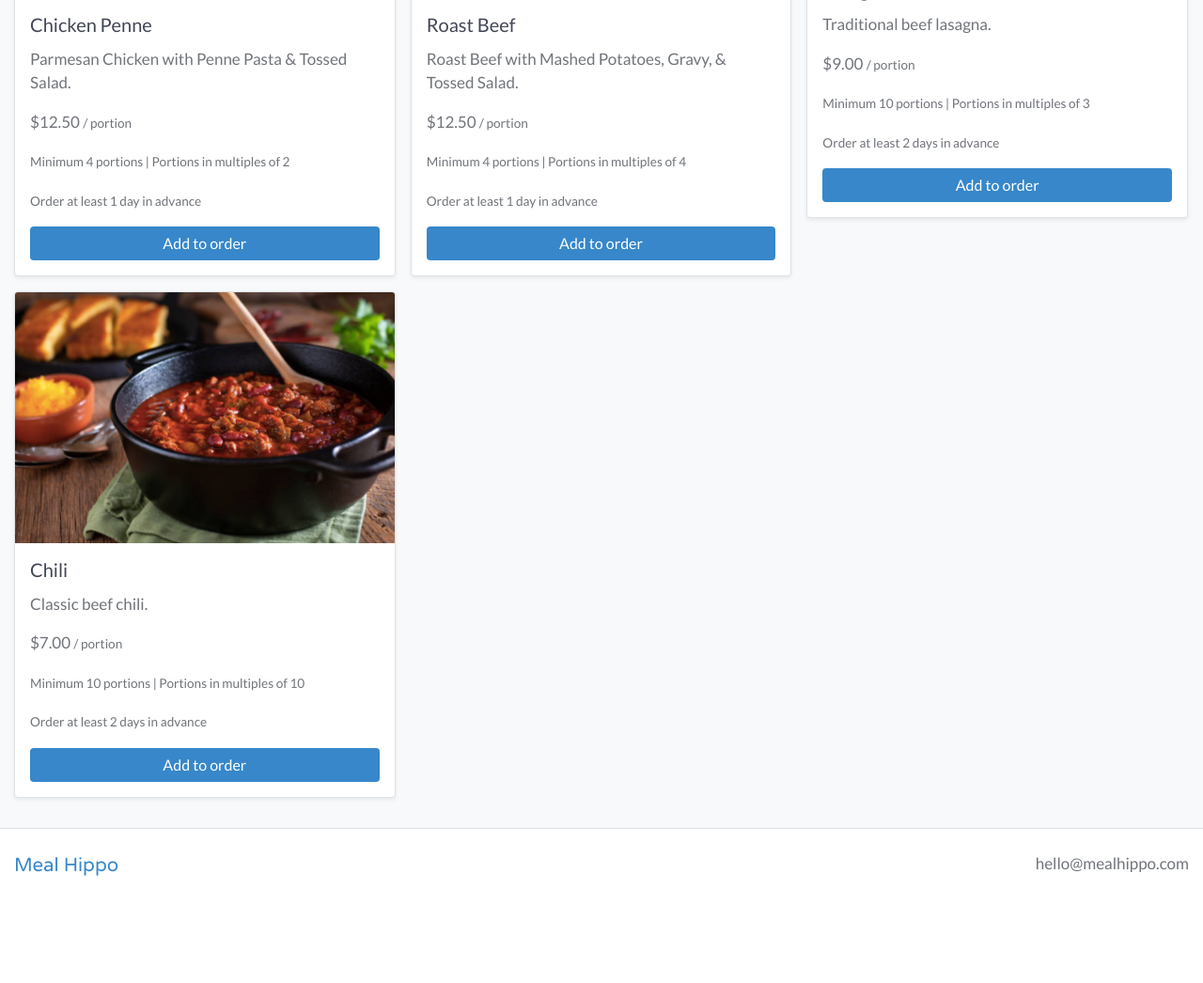
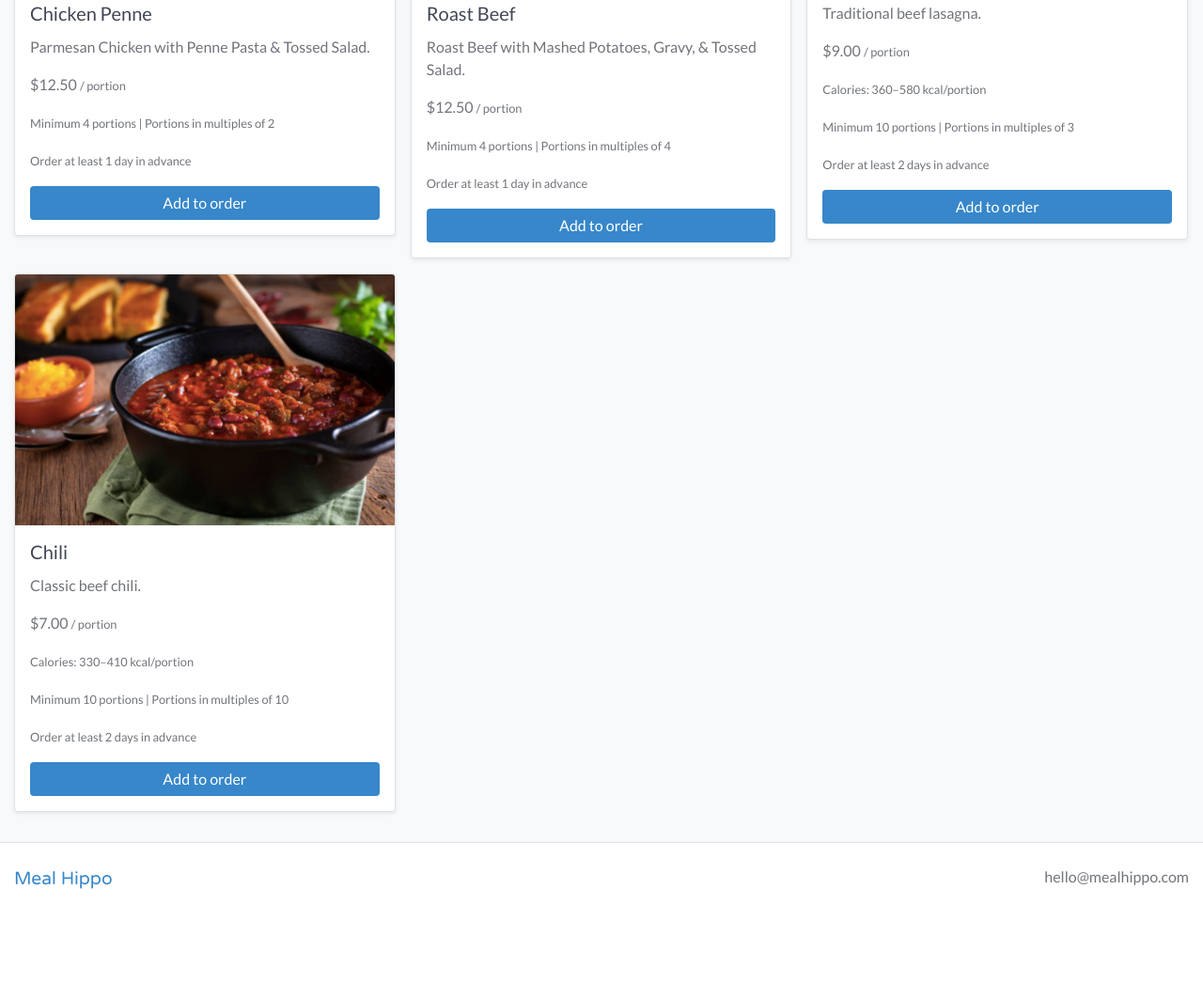
Before and after one commit to bneeland/meal-hippo, a Django app: page /order/items in a window 1280 px wide. Shown: the part 1061-2107 px from the top of the page at 94% size. Before the commit the page ends 1993 px from the top, so only its background shows below. Run offline with Django 3.2, Linux system fonts and the light colour scheme; data comes from the database, SQL or seed files in the repository; both versions use the stored data as it was after the commit; parts of the project's set-up code (start-up, migrations or seed data) failed here and were passed over; some libraries are stand-ins or nearby versions.

Commit message:
Changed calories field to a charfield

```diff
--- a/static/style.css
+++ b/static/style.css
@@ -19,7 +19,6 @@
 body {
   color: var(--text);
   font-family: 'Lato', sans-serif;
-  font-size: 17px;
 }
 
 a, .btn-link {
--- a/webplatform/models.py
+++ b/webplatform/models.py
@@ -26,7 +26,7 @@ class Item(models.Model):
     minimum_portions = models.IntegerField(blank=True, null=True)
     portion_increment = models.IntegerField(blank=True, null=True)
     minimum_lead_time = models.IntegerField(blank=True, null=True)
-    calories = models.IntegerField(blank=True, null=True)
+    calories = models.CharField(max_length=100, blank=True, null=True)
     protein = models.FloatField(blank=True, null=True)
     fat = models.FloatField(blank=True, null=True)
     carbs = models.FloatField(blank=True, null=True)
--- a/webplatform/templates/webplatform/home_view.html
+++ b/webplatform/templates/webplatform/home_view.html
@@ -37,7 +37,6 @@
 <div class="container my-5">
   <div class="card-group shadow-sm">
     {% for item in items %}
-      <!-- <a href="{% url 'webplatform:order_items_view' %}"> -->
       <div class="card">
         <a href="{% url 'webplatform:order_items_view' %}" class="featured">
           <img src="{% static 'webplatform/'|add:item.name|add:'.png' %}" class="card-img-top" alt="...">
@@ -46,7 +45,6 @@
           </div>
         </a>
       </div>
-      <!-- </a> -->
     {% endfor %}
   </div>
   <div class="my-5 text-center">
--- a/webplatform/templates/webplatform/order_items_view.html
+++ b/webplatform/templates/webplatform/order_items_view.html
@@ -19,7 +19,7 @@
     {% endif %}
 
       <div class="container-fluid p-0">
-        <p >DISHES</p>
+        <p>DISHES</p>
           <div class="row m-0 p-0">
               {% for item in active_items %}
                 <div class="col-lg-4 col-md-6 col-12 mb-3 m-0 p-0">
@@ -29,7 +29,7 @@
                       <h5 class="card-title">{{ item.name }}</h5>
                       <p class="card-text">{{ item.description }}</p>
                       <p class="card-text">${{ item.price|floatformat:2|intcomma }} <small>/ portion</small></p>
-                      {% comment %}<p class="card-text"><small>{% if item.calories %}Calories: {{ item.calories }} &emsp; {% endif %}{% if item.protein %}Protein: {{ item.protein }} g &emsp; {% endif %}{% if item.fat %}Fat: {{ item.fat }} g &emsp; {% endif %}{% if item.carbs %}Carbs: {{ item.carbs }} g{% endif %}</small></p>{% endcomment %}
+                      <p class="card-text"><small>{% if item.calories %}Calories: {{ item.calories }} kcal/portion &emsp; {% endif %}{% comment %}{% if item.protein %}Protein: {{ item.protein }} g &emsp; {% endif %}{% if item.fat %}Fat: {{ item.fat }} g &emsp; {% endif %}{% if item.carbs %}Carbs: {{ item.carbs }} g{% endif %}{% endcomment %}</small></p>
                       <p class="card-text"><small>
                         Minimum {{ item.minimum_portions }} {% if item.minimum_portions > 1 %}portions{% else %}portion{% endif %}
                         {% if item.portion_increment > 1 %} | Portions in multiples of {{ item.portion_increment }}{% endif %}
```
Also changed, not shown: db.sqlite3, webplatform/migrations/0047_remove_item_calories.py (added), webplatform/migrations/0048_item_calories.py (added). Lines whose indentation alone changed are shown as unchanged.
